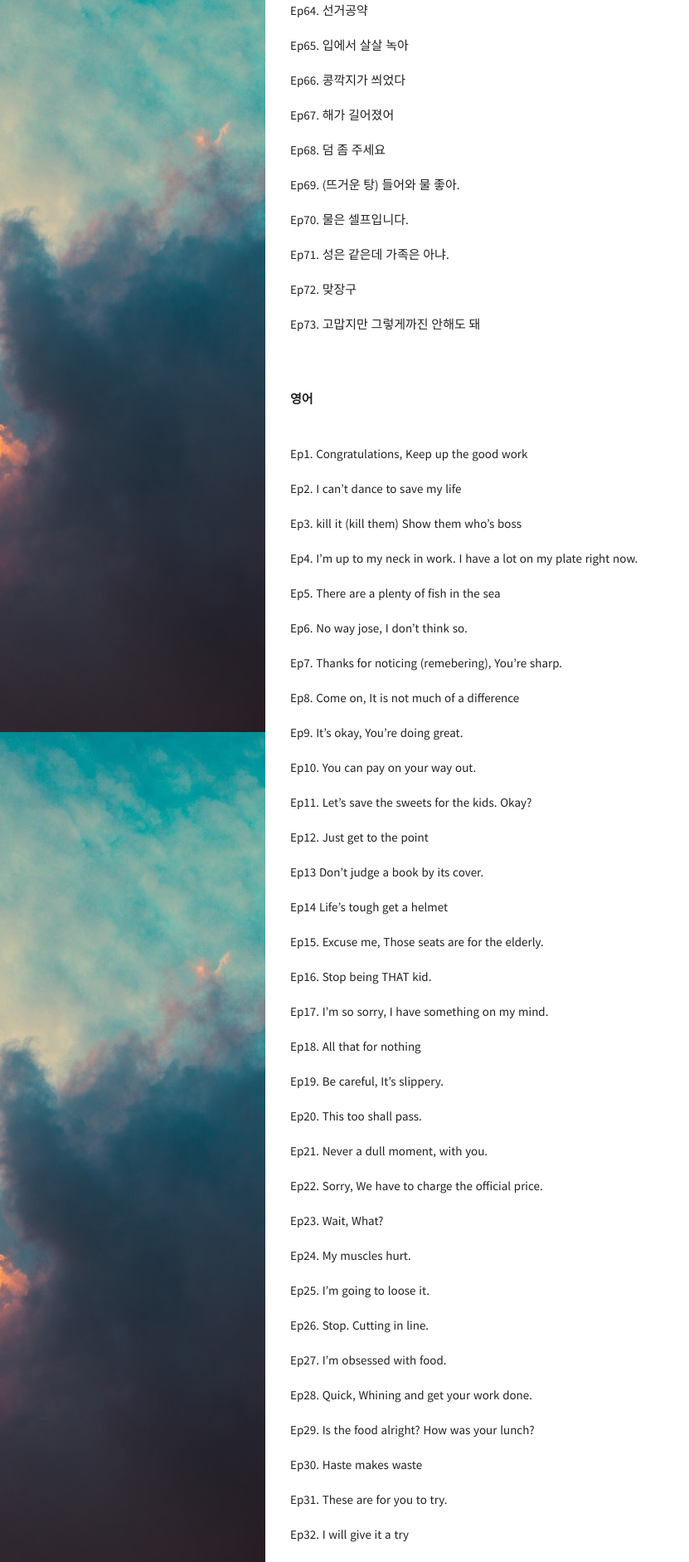
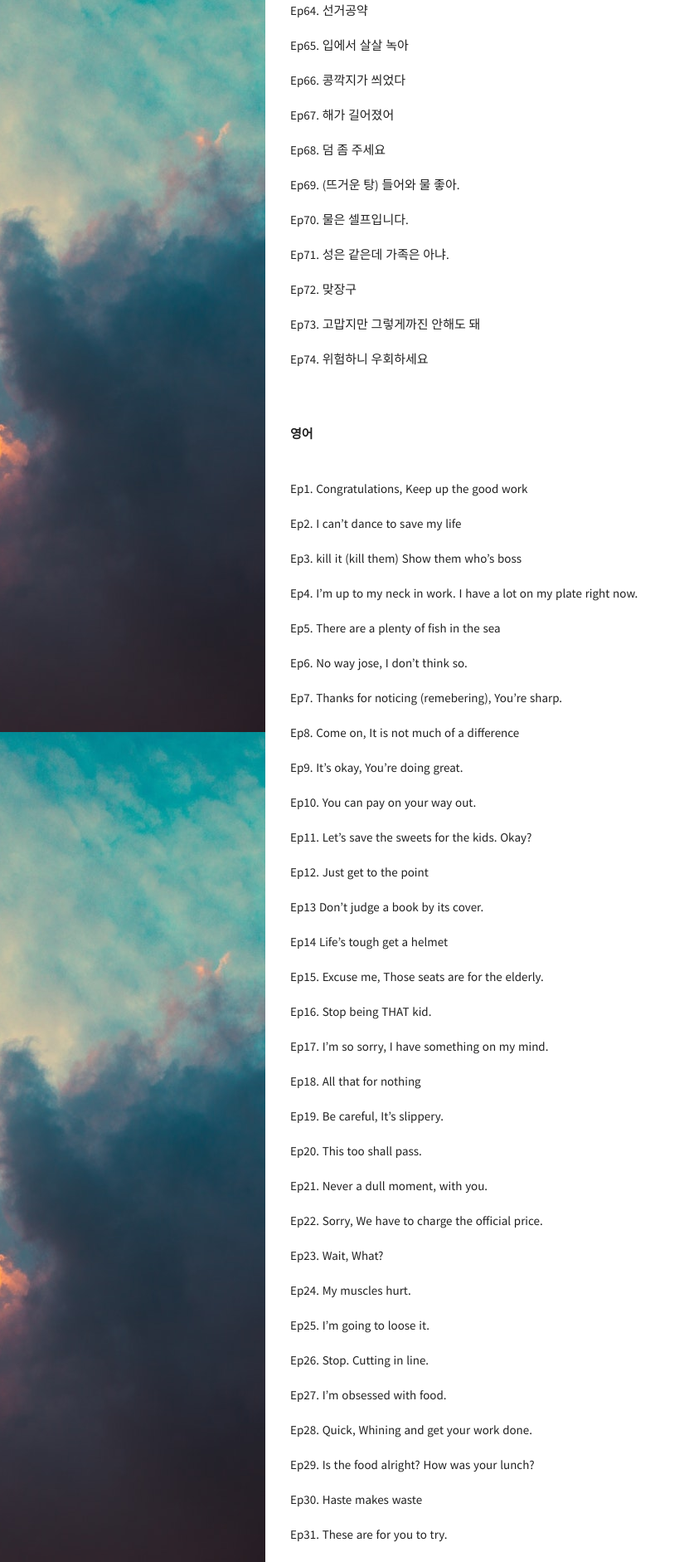
Before and after one commit to minoblog/minoblog.github.io, a Jekyll site: the page built from _posts/2018-09-20-Podcast-English-Total.md, in a window 1280 px wide. Shown: the part 3118-5000 px from the top of the page at 83% size, without its empty margins (0-831 px from the left). Built offline with Jekyll 4.4.1, drawn with Linux system fonts in a browser that asks for light colours.

Commit message:
Update 2018-09-20-Podcast-English-Total.md

```diff
--- a/_posts/2018-09-20-Podcast-English-Total.md
+++ b/_posts/2018-09-20-Podcast-English-Total.md
@@ -160,6 +160,8 @@ Ep72. 맞장구
 
 Ep73. 고맙지만 그렇게까진 안해도 돼
 
+Ep74. 위험하니 우회하세요
+
 
 <br>
 <br>
```
